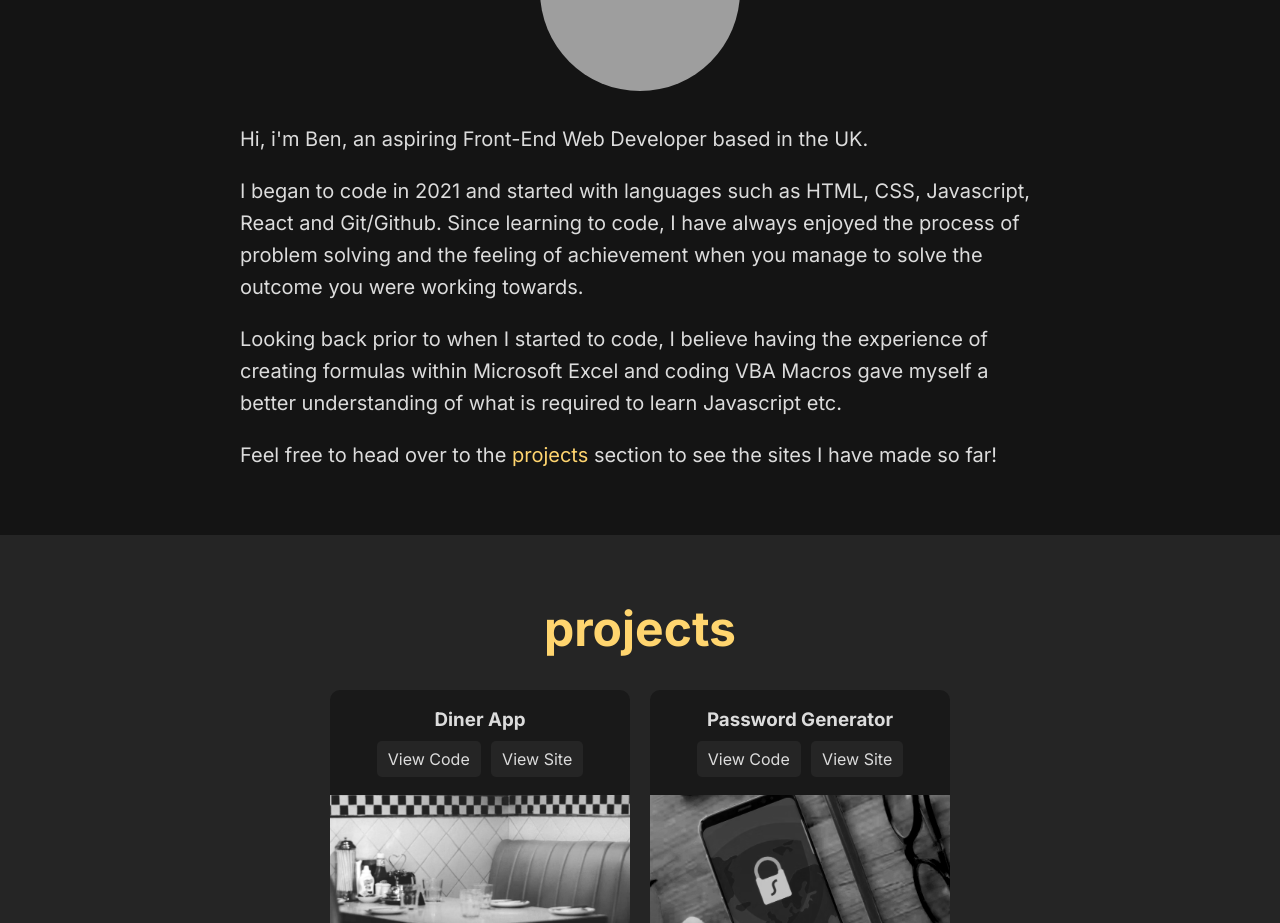
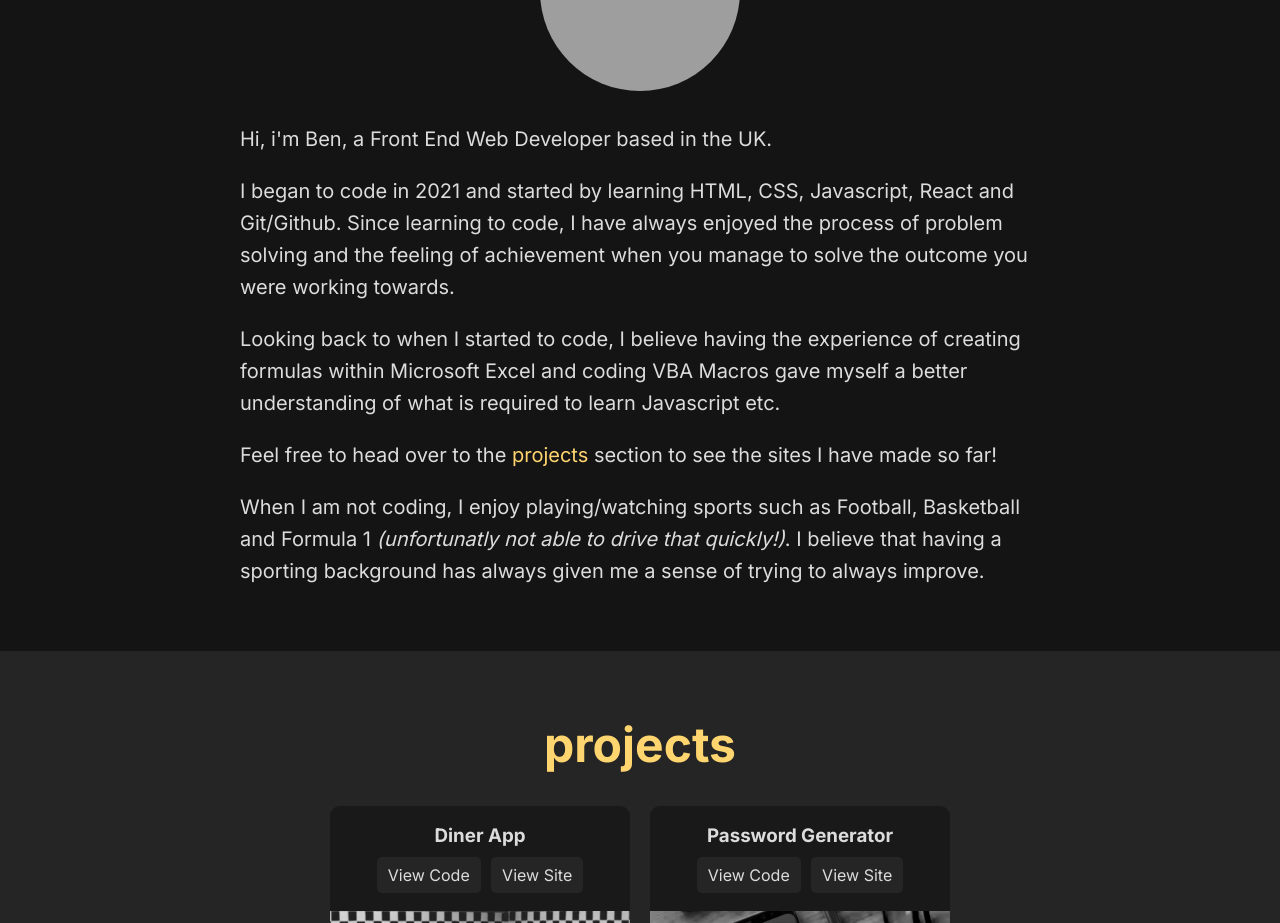
Before and after one commit to BenAllington95/my-portfolio-reactjs, a React (Create React App) app in the folder my-app/: page / in a window 1280 px wide. Shown: the part 1080-2003 px from the top of the page. Built offline with nearby package versions, Linux system fonts and the light colour scheme; grey boxes are pictures that could not be loaded.

Commit message:
Amended text on About.js

```diff
--- a/my-app/src/About.js
+++ b/my-app/src/About.js
@@ -5,10 +5,11 @@ function About() {
           <div className="container">
             <h2 className="sub-heading">about</h2>
             <img className="about-img" src={require("./images/profile-img.png")} />
-            <p className="about-text">Hi, i'm Ben, an aspiring Front-End Web Developer based in the UK.</p>
-            <p className="about-text">I began to code in 2021 and started with languages such as HTML, CSS, Javascript, React and Git/Github. Since learning to code, I have always enjoyed the process of problem solving and the feeling of achievement when you manage to solve the outcome you were working towards.</p>
-            <p className="about-text">Looking back prior to when I started to code, I believe having the experience of creating formulas within Microsoft Excel and coding VBA Macros gave myself a better understanding of what is required to learn Javascript etc.</p>
+            <p className="about-text">Hi, i'm Ben, a Front End Web Developer based in the UK.</p>
+            <p className="about-text">I began to code in 2021 and started by learning HTML, CSS, Javascript, React and Git/Github. Since learning to code, I have always enjoyed the process of problem solving and the feeling of achievement when you manage to solve the outcome you were working towards.</p>
+            <p className="about-text">Looking back to when I started to code, I believe having the experience of creating formulas within Microsoft Excel and coding VBA Macros gave myself a better understanding of what is required to learn Javascript etc.</p>
             <p className="about-text">Feel free to head over to the <span className="yellow-text"><a href="#projects">projects</a></span> section to see the sites I have made so far!</p>
+            <p className="about-text">When I am not coding, I enjoy playing/watching sports such as Football, Basketball and Formula 1 <span className="italic">(unfortunatly not able to drive that quickly!)</span>. I believe that having a sporting background has always given me a sense of trying to always improve.</p>
           </div>
       </div>
     );
--- a/my-app/src/index.css
+++ b/my-app/src/index.css
@@ -53,6 +53,10 @@ a {
 
 .yellow-text:hover {
   color: #ffdf93;
+}
+
+.italic {
+  font-style: italic;
 }
 
 
```
